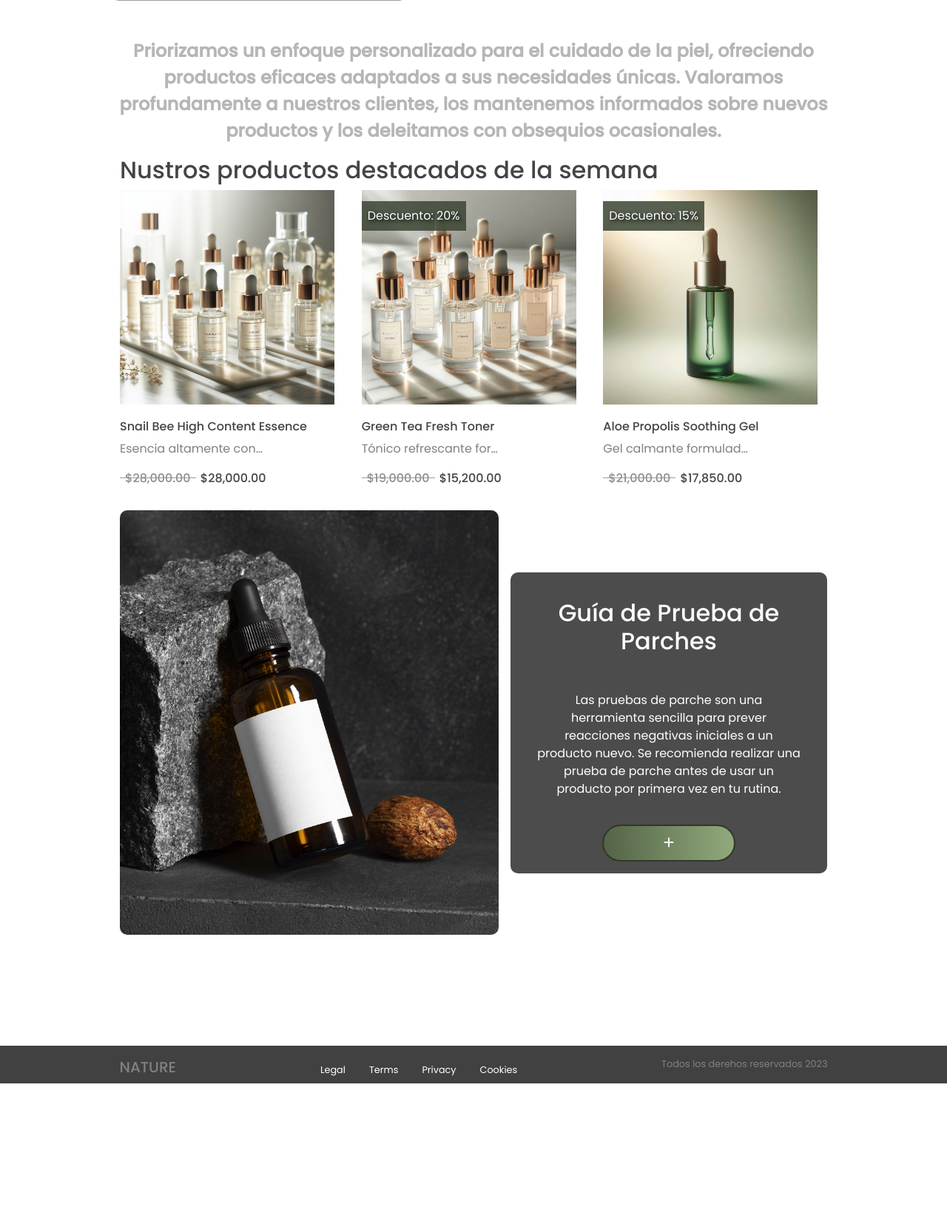
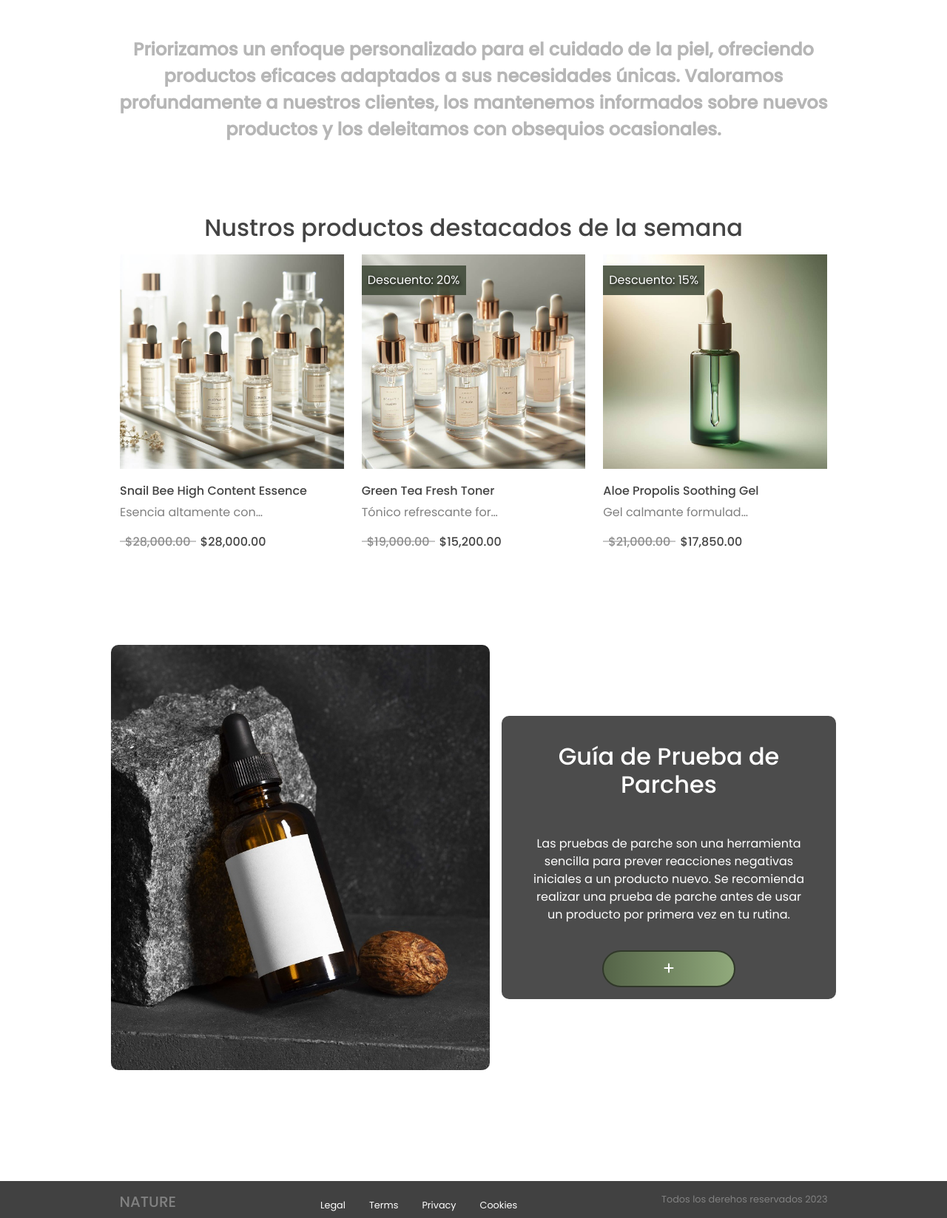
Before and after one commit to franGhisoni/Progra2Parcial1, a PHP site: page / in a window 1280 px wide. Shown: the part 2655-4302 px from the top of the page at 74% size. Before the commit the page ends 4120 px from the top, so only its background shows below. Run offline with PHP 8.4, Linux system fonts and the light colour scheme; grey boxes are pictures that could not be loaded.

Commit message:
Responsive 100%

```diff
--- a/css/estilos.css
+++ b/css/estilos.css
@@ -114,11 +114,12 @@ h1{
 
       .navbar-nav li {
         text-align: left;
-        margin-left: calc(5vw - 10px)
+        margin-left: calc(5vw - 10px);
     }
 
 .card-img-overlay{
     background-color: rgba(0, 0, 0, 0.5);
+    border-radius: 10px;
 }
 
 }
@@ -173,6 +174,7 @@ h1{
 .card1 {
     position: relative;
     border-radius: 10px;
+    margin: 0.5rem;
 }
 
 .card1::before {
@@ -504,6 +506,10 @@ h1{
     width: 100%;
 }
 
+.ofertas h2{
+    text-align: center;
+    margin-bottom: 1rem;
+}
 
 a,
 a:hover {
@@ -511,9 +517,9 @@ a:hover {
     color: white;
 }
 
-/* .sectionProducts {
-    padding: 80px 0 54px;
-} */
+.sectionProducts{
+    margin: 6rem auto;
+}
 
 .sectionProducts .header {
     margin-bottom: 50px;
@@ -541,6 +547,8 @@ a:hover {
     max-height: 290px;
     margin-bottom: 20px;
     overflow: hidden;
+    width: 100%;
+    object-fit: cover;
 }
 
 .sectionProducts .single-product .part-1 .overlay {
@@ -726,6 +734,10 @@ ol, ul {
         width: 100%;
     }
 
+    h2{
+        text-align: center;
+    }
+
     .sectionProducts .container{
         display: flex;
         margin: auto;
@@ -749,6 +761,10 @@ ol, ul {
 
     .col-lg-4{
         width: 30%;
+    }
+
+    .ofertas .sectionProducts .container{
+        display: block;
     }
 }
 
@@ -779,7 +795,7 @@ ol, ul {
     }
 
     .card-img-overlay{
-        background-color: rgba(0, 0, 0, 0.5)
+        background-color: rgba(0, 0, 0, 0.5);
     }
 }
 
--- a/views/home.php
+++ b/views/home.php
@@ -82,9 +82,8 @@ $productosDestacados = $miProducto->catalogoDestacado(true);
             </div>
         </div>
 
-        <div>
+    <div class="ofertas">
     <section class="sectionProducts">
-        <!-- Aquí va tu sección de productos -->
         <div class="container">
             <h2>Nustros productos destacados de la semana</h2>
             <div class="row">
@@ -136,12 +135,9 @@ $productosDestacados = $miProducto->catalogoDestacado(true);
             </div>
 
         <?php } ?>
-
-
-
-
-
-
+    </section>
+    </div>
+    <section class="guia">
             <div class="guide">
                 <div>
                     <img class="imgGuide" src="img/img cuadrada 1.jpg" alt="imagen promocional para informacion">
```
